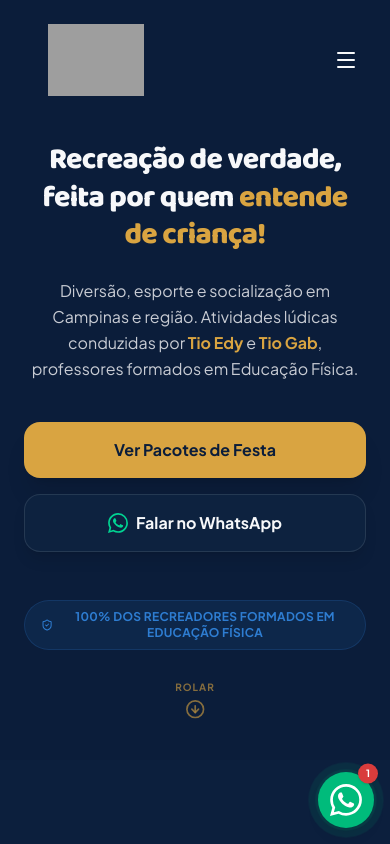
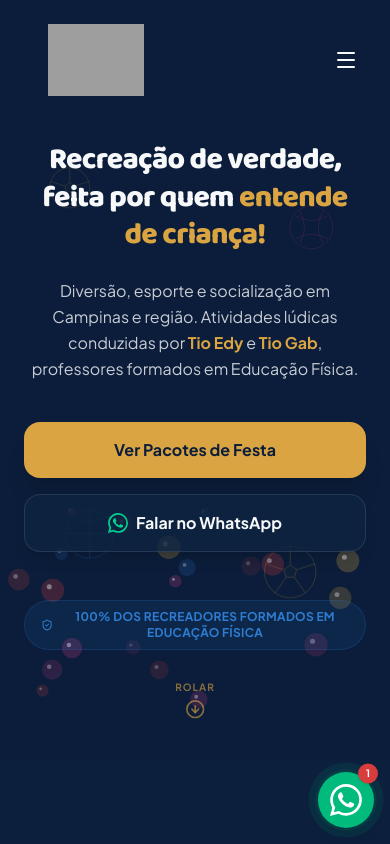
Before and after one commit to juniorsalesti/EDy-e-Gab---Recrea-o-e-Personal-Kids, a React (Vite) app: page / in a window 390 px wide. Shown: the top 844 px of the page. Built offline with nearby package versions, Linux system fonts and the light colour scheme; grey boxes are pictures that could not be loaded.

Commit message:
refactor: remove mobile conditional rendering for animations
Remove conditional rendering for bubbles and balls to ensure consistent behavior across devices. Increase intersection observer delay to improve CSS transition smoothness on mobile.

```diff
--- a/src/App.tsx
+++ b/src/App.tsx
@@ -186,19 +186,6 @@ function CustomCursor() {
 
 // 2. Bubbles Canvas Particle Generator
 function BubbleCanvas() {
-  const [shouldRender, setShouldRender] = useState(false);
-
-  useEffect(() => {
-    const isMobile = window.matchMedia('(max-width: 768px)').matches || window.matchMedia('(pointer: coarse)').matches;
-    setShouldRender(!isMobile);
-  }, []);
-
-  if (!shouldRender) return null;
-
-  return <BubbleCanvasInner />;
-}
-
-function BubbleCanvasInner() {
   const canvasRef = useRef<HTMLCanvasElement>(null);
   const mouseRef = useRef({ x: -1000, y: -1000, radius: 110 });
 
@@ -345,10 +332,11 @@ function Reveal({ children, className = "", delay = 0, immediate = false }: Reve
     const isInViewport = rect ? (rect.top >= 0 && rect.top < window.innerHeight) : false;
 
     if (immediate || isInViewport) {
-      // Trigger immediately (with transition delay) to prevent issues with delayed or blocked animations on load
+      // Trigger immediately (with transition delay) after a short delay so the browser
+      // is guaranteed to paint the initial hidden state, allowing the CSS transition to play smoothly on mobile.
       const timer = setTimeout(() => {
         setIsVisible(true);
-      }, 50);
+      }, 150);
       return () => clearTimeout(timer);
     }
 
@@ -467,20 +455,26 @@ function CountUp({ end, duration = 1800, suffix = "" }: CountUpProps) {
 }
 
 // 6. Floating Parallax Sports Balls
-function FloatingSportsBall(props: FloatingSportsBallProps) {
-  const [shouldRender, setShouldRender] = useState(false);
+function FloatingSportsBall({ type, style = {}, factor = 0.035, delay = 0 }: FloatingSportsBallProps) {
+  const [isMobile, setIsMobile] = useState(false);
 
   useEffect(() => {
-    const isMobile = window.matchMedia('(max-width: 768px)').matches;
-    setShouldRender(!isMobile);
+    const checkMobile = () => {
+      setIsMobile(window.innerWidth < 768);
+    };
+    checkMobile();
+    window.addEventListener('resize', checkMobile);
+    return () => window.removeEventListener('resize', checkMobile);
   }, []);
 
-  if (!shouldRender) return null;
-
-  return <FloatingSportsBallInner {...props} />;
-}
-
-function FloatingSportsBallInner({ type, style = {}, factor = 0.035, delay = 0 }: FloatingSportsBallProps) {
+  const adjustedStyle = { ...style };
+  if (isMobile && style.width && style.height) {
+    const wVal = parseFloat(String(style.width));
+    const hVal = parseFloat(String(style.height));
+    if (!isNaN(wVal)) adjustedStyle.width = `${wVal * 0.65}px`;
+    if (!isNaN(hVal)) adjustedStyle.height = `${hVal * 0.65}px`;
+  }
+
   const renderSVG = () => {
     if (type === 'futebol') {
       return (
@@ -522,9 +516,9 @@ function FloatingSportsBallInner({ type, style = {}, factor = 0.035, delay = 0 }
 
   return (
     <div
-      className="hidden md:block absolute pointer-events-none transition-transform duration-300 ease-out animate-float-slow md:opacity-40"
+      className="absolute pointer-events-none transition-transform duration-300 ease-out animate-float-slow opacity-25 md:opacity-40"
       style={{
-        ...style,
+        ...adjustedStyle,
         transform: `translate(calc(var(--mouse-x, 0px) * ${factor}), calc(var(--mouse-y, 0px) * ${factor}))`,
         animationDelay: `${delay}s`,
       }}
```
